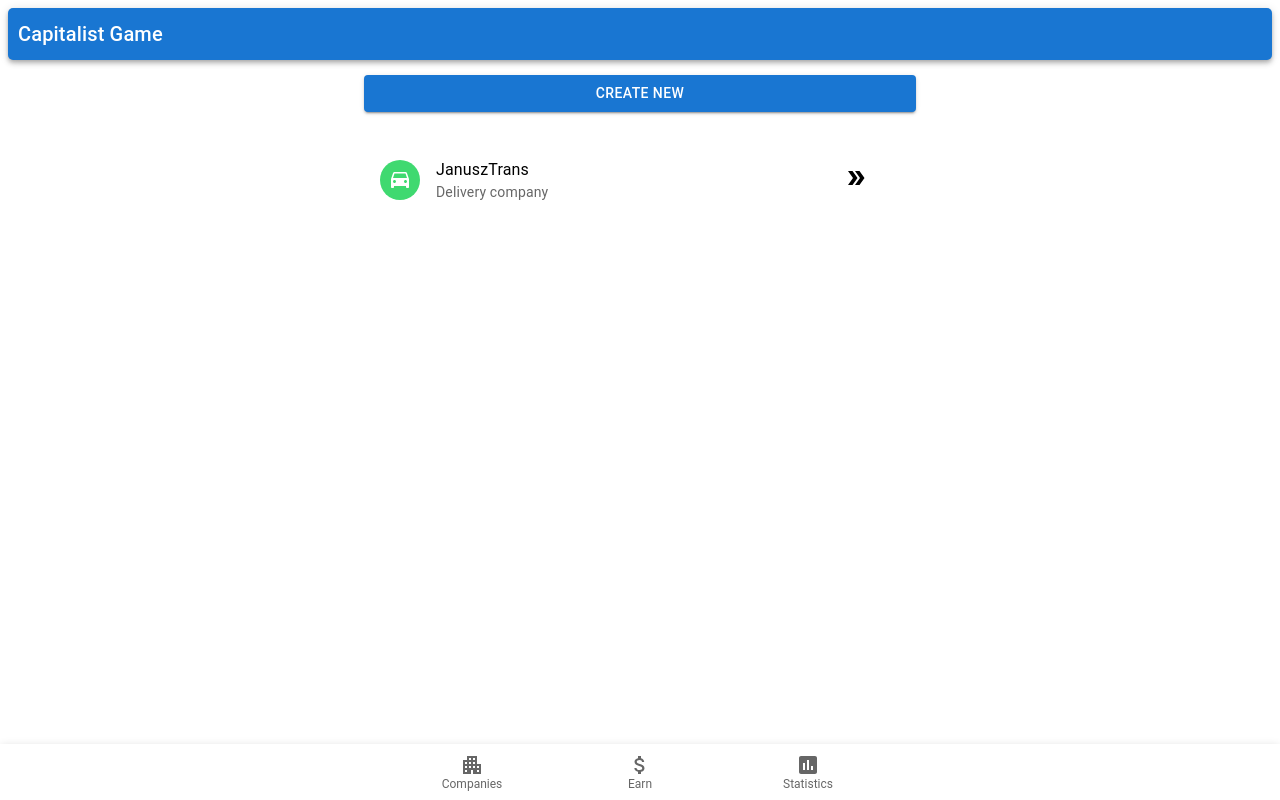
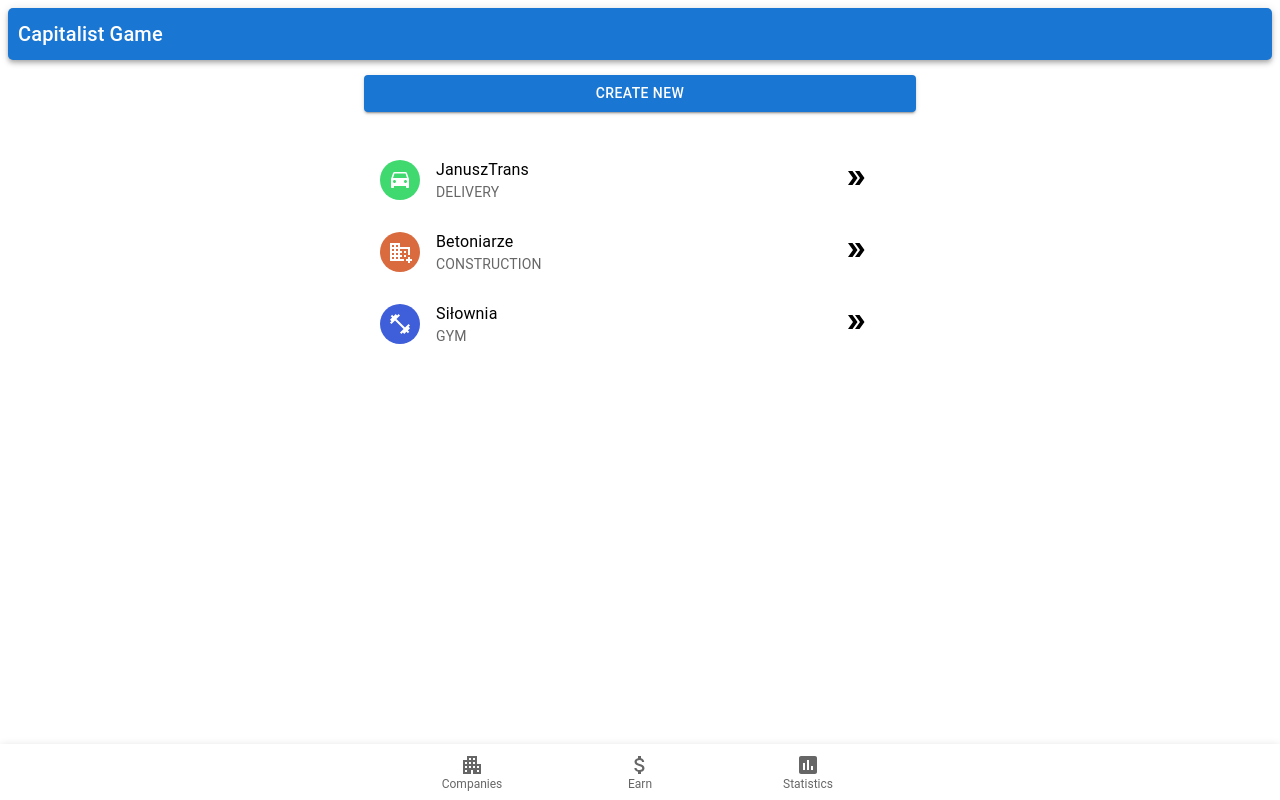
Before and after one commit to Marcin99b/CapitalistGame, a React (Create React App) app in the folder capitalist-game/: page /companies in a window 1280 px wide. Built offline with nearby package versions, Linux system fonts and the light colour scheme.

Commit message:
companies page

```diff
--- a/capitalist-game/src/App.tsx
+++ b/capitalist-game/src/App.tsx
@@ -5,6 +5,7 @@ import { Apartment, AttachMoney, InsertChart } from "@mui/icons-material";
 import { Route, Routes, Outlet, BrowserRouter } from "react-router-dom";
 import Companies from "./Pages/Companies/Companies";
 import Statistics from "./Pages/Statistics/Statistics";
+import AddCompany from "./Pages/Companies/AddCompany/AddCompany";
 
 const App: FC = () => {
   return (
@@ -13,7 +14,9 @@ const App: FC = () => {
         <Route element={<Layout />}>
           <Route path="/" element={<Home />} />
           <Route path="/companies" element={<Companies />} />
+          <Route path="/companies/add" element={<AddCompany />} />
           <Route path="/statistics" element={<Statistics />} />
+          <Route path="*" element={<Home />} /> {/* TODO 404 page */}
         </Route>
       </Routes>
     </BrowserRouter>
--- /dev/null
+++ b/capitalist-game/src/Pages/Companies/AddCompany/AddCompany.tsx
@@ -0,0 +1,5 @@
+import { FC } from "react";
+
+const AddCompany: FC = () => <>Add company</>;
+
+export default AddCompany;
--- a/capitalist-game/src/Pages/Companies/Companies.tsx
+++ b/capitalist-game/src/Pages/Companies/Companies.tsx
@@ -1,23 +1,53 @@
-import { DoubleArrow, DriveEta } from "@mui/icons-material";
-import { Avatar, Button, List, ListItemAvatar, ListItemButton, ListItemText, Stack } from "@mui/material";
+import { DomainAdd, DoubleArrow, DriveEta, FitnessCenter } from "@mui/icons-material";
+import { Avatar, Box, Button, List, ListItemAvatar, ListItemButton, ListItemText, Stack } from "@mui/material";
 import { FC } from "react";
+
+interface CompanySummary {
+  name: string;
+  category: string;
+}
+
+const delivery = (
+  <Avatar sx={{ bgcolor: "#3fd970" }}>
+    <DriveEta />
+  </Avatar>
+);
+
+const construction = (
+  <Avatar sx={{ bgcolor: "#d96b3f" }}>
+    <DomainAdd />
+  </Avatar>
+);
+
+const gym = (
+  <Avatar sx={{ bgcolor: "#3f5ed9" }}>
+    <FitnessCenter />
+  </Avatar>
+);
+
+const companiesList: CompanySummary[] = [
+  { name: "JanuszTrans", category: "delivery" },
+  { name: "Betoniarze", category: "construction" },
+  { name: "Siłownia", category: "gym" },
+];
 
 const Companies: FC = () => {
   return (
     <Stack spacing={3}>
       <Button variant="contained">Create new</Button>
       <List dense={false}>
-        <ListItemButton onClick={() => {}}>
-          <ListItemAvatar>
-            <Avatar sx={{ bgcolor: "#3fd970" }}>
-              <DriveEta />
-            </Avatar>
-          </ListItemAvatar>
-          <ListItemText primary="JanuszTrans" secondary={"Delivery company"} />
-          <ListItemAvatar>
-            <DoubleArrow />
-          </ListItemAvatar>
-        </ListItemButton>
+        {companiesList.map((x) => (
+          <ListItemButton key={x.name} onClick={() => {}}>
+            <Box marginRight={2}>
+              {x.category === "delivery" ? delivery : x.category === "construction" ? construction : gym}
+            </Box>
+
+            <ListItemText primary={x.name} secondary={x.category.toUpperCase()} />
+            <ListItemAvatar>
+              <DoubleArrow />
+            </ListItemAvatar>
+          </ListItemButton>
+        ))}
       </List>
     </Stack>
   );
```
